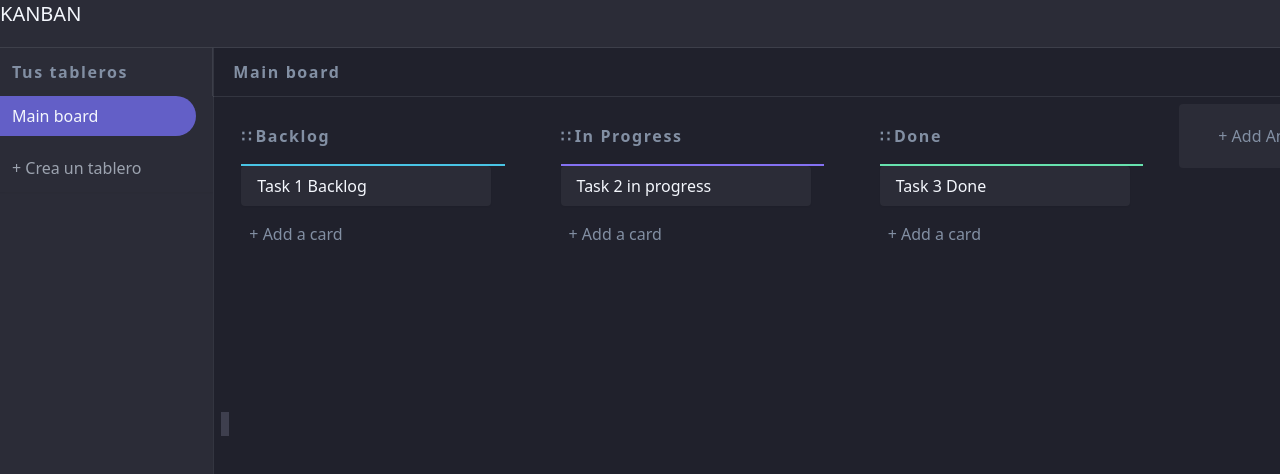
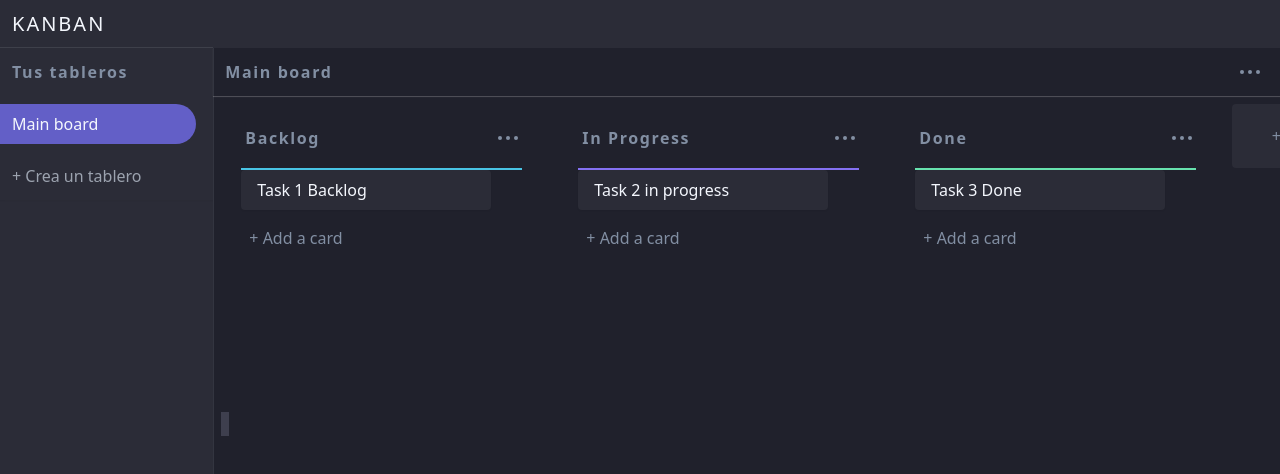
Before and after one commit to d4ndres/KanbanVue2, a Vue app: page / in a window 1280 px wide. Shown: the top 474 px of the page. Built offline with nearby package versions, Linux system fonts and the light colour scheme.

Commit message:
agregando controladores

```diff
--- a/src/App.vue
+++ b/src/App.vue
@@ -23,8 +23,8 @@ export default {
 
 <template>
   <div id="app" class="bg-bg min-h-[100vh] text-gris">
-    <div class="h-[6vh] bg-oscuro">
-      <h1 class="text-xl text-blanco">KANBAN</h1>
+    <div class="h-[6vh] bg-oscuro flex items-center px-3">
+      <h1 class="text-xl text-blanco inline-block tracking-widest">KANBAN</h1>
     </div>
     <div class="flex h-[94vh]">
       <div :class="{'w-0' : isActivedAside, 'w-2/12' : !isActivedAside }" class="duration-500 bg-oscuro x-border overflow-hidden" >
@@ -33,9 +33,9 @@ export default {
       </div>
       <div :class="{'w-full' : isActivedAside, 'w-10/12' : !isActivedAside }" class="right duration-500 relative">
         <div @click="isActivedAside = !isActivedAside" class="bg-hoscuro w-2 h-6 block absolute top-1/2 -translate-y-1/2  translate-x-full cursor-pointer hover:bg-hgris duration-500 z-10"></div>
-        <Transition name="long-fade">
+        <!-- <Transition name="long-fade"> -->
           <ManagmentBoard v-if="!isChanged"/>
-        </Transition>
+        <!-- </Transition> -->
       </div>
     </div>
   </div>
--- /dev/null
+++ b/src/components/AdminBoard.vue
@@ -0,0 +1,38 @@
+<script>
+export default {
+  computed: {
+    nameBoard: {
+      get() {
+        return this.$store.state.nameBoard
+      },
+      set(value) {
+        this.$store.dispatch('updateNameBoard', value)
+      }
+    },
+  },
+  methods: {
+    deleteBoard() {
+
+    }
+  }
+}
+</script>
+<template>
+  <div v-on="$listeners" class="bg-bg py-2 border border-hoscuro rounded-lg absolute top-full right-full w-[250px] block z-10">
+    <div class="border-b border-hoscuro mx-2">
+      <!-- <input v-model="nameBoard" class="w-full tracking-widest bg-bg px-1 my-2 text-center" type="text"> -->
+      <h2 class="w-full tracking-widest bg-bg px-1 my-2 text-center"  >{{ nameBoard }}</h2>
+    </div>
+    <!-- <div class="font-normal border-b border-hoscuro mx-2 py-2 flex items-center space-x-2">
+      <label for="color" class="text-sm text-gray-600 cursor-pointer">
+        Select color
+      </label>
+      <input id="color" type="color" v-model="columnColor" class="w-6 h-6 bg-hoscuro rounded px-[1px] cursor-pointer">
+    </div> -->
+    <div>
+      <div @click="deleteBoard" class="font-normal px-2 py-1 my-1 hover:bg-hoscuro">
+        Eliminar este tablero
+      </div>
+    </div>
+  </div>
+</template>
--- /dev/null
+++ b/src/components/AdminColumn.vue
@@ -0,0 +1,59 @@
+<script>
+export default {
+  props: {
+    columnId: {
+      type: String,
+      required: true,
+    },
+  },
+  computed: {
+    column() {
+      return this.$store.state.columns.find(column => column.id === this.columnId)
+    },
+    columnTitle: {
+      get() {
+        if( this.column ) {
+          return this.column.title
+        } else {
+          return ''
+        }
+      },
+      set(value) {
+        this.$store.dispatch('updateColumnTitle', { columnId: this.columnId, title: value })
+      }
+    },
+    columnColor: {
+      get() {
+        if( this.column ) {
+          return this.column.color
+        } else {
+          return ''
+        }
+      },
+      set(value) {
+        this.$store.dispatch('updateColumnColor', { columnId: this.columnId, color: value })
+      }
+    },
+
+
+  },
+}
+</script>
+<template>
+  <div v-on="$listeners" v-if="column" class="bg-bg py-2 border border-hoscuro rounded-lg absolute top-full left-0 w-[250px] block z-10">
+    <div class="border-b border-hoscuro mx-2">
+      <input v-model="columnTitle" class="w-full tracking-widest bg-bg px-1 my-2 text-center" type="text">
+    </div>
+    <div class="font-normal border-b border-hoscuro mx-2 py-2 flex items-center space-x-2">
+      <label for="color" class="text-sm text-gray-600 cursor-pointer">
+        Select color
+      </label>
+      <input id="color" type="color" v-model="columnColor" class="w-6 h-6 bg-hoscuro rounded px-[1px] cursor-pointer">
+    </div>
+    <div>
+      <div @click="deleteColumn(column.id)" class="font-normal px-2 py-1 my-1 hover:bg-hoscuro">
+        Eliminar esta columna
+      </div>
+    </div>
+  </div>
+</template>
--- a/src/components/AsideApp.vue
+++ b/src/components/AsideApp.vue
@@ -39,7 +39,7 @@ export default {
 
 <template>
   <div class="h-full">
-    <div class="h-[6vh] flex justify-between items-center pl-3">
+    <div class="h-[6vh] flex justify-between items-center pl-3  mb-2">
       <div class="tracking-widest font-bold">
         Tus tableros
       </div>
--- a/src/components/ManagmentBoard.vue
+++ b/src/components/ManagmentBoard.vue
@@ -1,8 +1,13 @@
 <script>
+import { mapActions } from 'vuex';
 import draggable from 'vuedraggable'
 import BoardTask from '@/components/BoardTask.vue'
 import ModalNewCard from '@/components/ModalNewCard.vue';
 import ModalShowCard from '@/components/ModalShowCard.vue';
+import TreeDots from '@/components//TreeDots.vue';
+import AdminColumn from '@/components/AdminColumn.vue';
+import AdminBoard from '@/components/AdminBoard.vue';
+
 export default {
   name: 'ManagmentBoard',
   components: {
@@ -10,14 +15,18 @@ export default {
     draggable,
     ModalNewCard,
     ModalShowCard,
+    TreeDots,
+    AdminColumn,
+    AdminBoard,
 },
   data() {
     return {
       ctrl: false,
-
       selectedCard: null,
       isModalNewCard: false,
       isModalShowCard: false,
+      controlColumnShow: '',
+      timeout: null,
     }
   },
   computed: {
@@ -39,6 +48,7 @@ export default {
     },
   },
   methods: {
+    ...mapActions(['deleteColumn']),
     createColumn() {
       this.$store.dispatch('addColumn')
       this.$nextTick(() => document.querySelector('.column:last-of-type .title-column').focus())
@@ -58,7 +68,21 @@ export default {
     },
     onEnd(){
       this.$store.commit('moveTask')
-    }
+    },
+    outControlMouse() {
+      this.timeout = setTimeout(() => {
+        this.controlColumnShow = ''
+      }, 500);
+    },
+    inControlMouse() {
+      clearTimeout(this.timeout)
+    },
+    setControlColumn( columnId ) {
+      this.controlColumnShow = columnId
+      this.timeout = setTimeout(() => {
+        this.controlColumnShow = ''
+      }, 700);
+    },
   },
 }
 </script>
@@ -78,14 +102,18 @@ export default {
     </Transition>
 
 
-    <div class="h-[6vh] x-border flex space-between">
-      <div class=" px-4 py-1 flex align-items">
+    <div class="h-[6vh] x-border flex justify-between items-center">
+      <div class="px-2 py-1 flex align-items">
         <div class="tracking-widest px-1 font-bold flex items-center">
           {{ nameBoard }}
         </div>
       </div>
-      <div>
-
+      <div class="pr-4 relative">
+        <TreeDots @click="setControlColumn(nameBoard)"/>
+        <AdminBoard
+        v-if="controlColumnShow == nameBoard"
+        @mouseleave="outControlMouse" @mouseenter="inControlMouse"
+        />
       </div>
     </div>
     <div class="flex gap-4 scroll-none h-[88vh] w-full overflow-auto p-2">
@@ -94,12 +122,20 @@ export default {
           <div v-for="column in columns" :key="column.id" :id="column.id" class="column relative bg-gray-200 p-5 rounded min-w-[250px]">
 
             <header class="flex font-bold mb-4">
-              <div class="cursor-pointer drag-handle">
-                <span>∷</span>
+              <input
+              v-model="column.title"
+              @keyup.enter="$event.target.blur()"
+              type="text" placeholder="Enter title"
+              class="title-column tracking-widest bg-bg px-1">
+
+              <div class="cursor-pointer drag-handle relative">
+                <TreeDots @click="setControlColumn(column.id)" />
+                <Transition name="fade">
+                  <AdminColumn v-if="controlColumnShow == column.id"
+                  @mouseleave="outControlMouse" @mouseenter="inControlMouse"
+                  :columnId="column.id"/>
+                </Transition>
               </div>
-
-              <input v-model="column.title" @keyup.enter="$event.target.blur()" type="text" placeholder="Enter title"
-                class="title-column tracking-widest bg-bg px-1">
             </header>
 
             <div class="">
@@ -144,8 +180,4 @@ export default {
 .scroll-none::-webkit-scrollbar {
   display: none;
 }
-
-.x-border {
-  box-shadow: 0 0 0 0.1px #e2e8f0;
-}
 </style>
--- /dev/null
+++ b/src/components/TreeDots.vue
@@ -0,0 +1,11 @@
+<script>
+
+</script>
+
+<template>
+  <div v-on="$listeners" class="flex gap-1 items-center justify-center w-7 h-7 rounded-lg cursor-pointer hover:bg-hoscuro duration-300">
+    <div class="w-1 h-1 bg-gris rounded-full group-hover:bg-hgris duration-500"></div>
+    <div class="w-1 h-1 bg-gris rounded-full group-hover:bg-hgris duration-500"></div>
+    <div class="w-1 h-1 bg-gris rounded-full group-hover:bg-hgris duration-500"></div>
+  </div>
+</template>
--- a/src/store/index.js
+++ b/src/store/index.js
@@ -23,6 +23,10 @@ const saveAndGetBoard = store => {
 
   store.subscribe((mutation, state) => {
     if( mutation.type == 'updateNameBoard' ) return;
+
+    // if( mutation.type == 'deleteBoard' ) {
+    //   localStorage.setItem('boards', JSON.stringify(state.boards));
+    // }
 
     localStorage.setItem( state.nameBoard, JSON.stringify(state.columns));
 
@@ -169,7 +173,19 @@ const store = new Vuex.Store({
     },
     toggleIsChanged(state) {
       state.isChanged = !state.isChanged;
-    }
+    },
+    deleteColumn(state, columnId) {
+      state.columns = state.columns.filter(column => column.id !== columnId);
+    },
+    updateColumnTitle(state, { columnId, title }) {
+      const index = state.columns.findIndex(column => column.id === columnId);
+      state.columns[index].title = title.trim();
+    },
+    updateColumnColor(state, { columnId, color }) {
+      const index = state.columns.findIndex(column => column.id === columnId);
+      state.columns[index].color = color;
+    },
+
   },
   actions: {
     updateColumns({ commit }, payload) {
@@ -211,7 +227,17 @@ const store = new Vuex.Store({
       await dispatch('updateNameBoard', nameBoard);
       commit('setColumns', board);
       dispatch('toggleIsChanged');
-    }
+    },
+    deleteColumn({ commit }, columnId) {
+      commit('deleteColumn', columnId);
+    },
+    updateColumnTitle({ commit }, { columnId, title }) {
+      commit('updateColumnTitle', { columnId, title });
+    },
+    updateColumnColor({ commit }, { columnId, color }) {
+      commit('updateColumnColor', { columnId, color });
+    },
+
   },
   getters: {
 
--- a/src/style.css
+++ b/src/style.css
@@ -2,6 +2,9 @@
 @tailwind components;
 @tailwind utilities;
 
+.x-border {
+  box-shadow: 0 1px 0 0.1px rgba(255,255,255,0.2);
+}
 
 input {
   outline: none;
```
